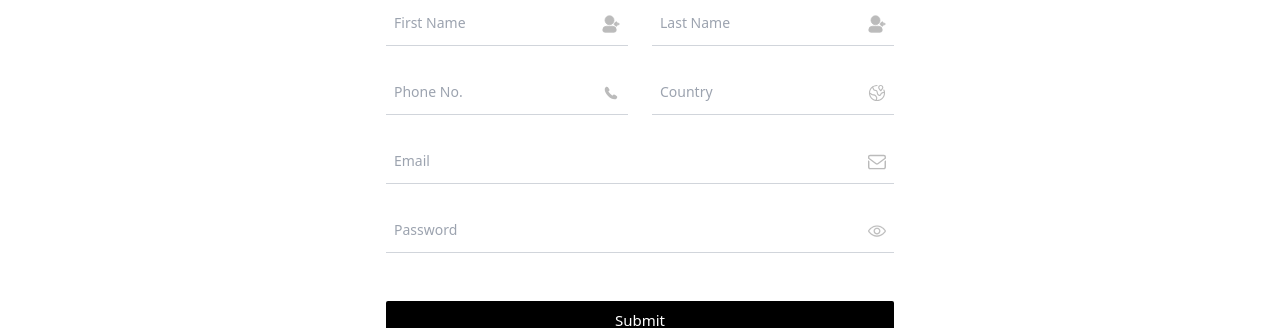
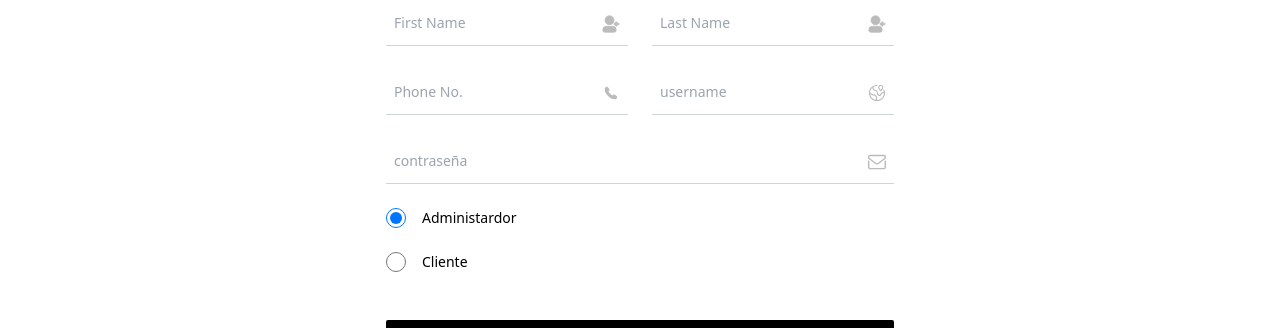
Before and after one commit to Alans369/fronted, a React (Vite) app in the folder noticiasApp/: page /register in a window 1280 px wide. Shown: the part 235-563 px from the top of the page. Built offline with nearby package versions, Linux system fonts and the light colour scheme.

Commit message:
creando formulario para crear cuenta

```diff
--- a/noticiasApp/src/Login.tsx
+++ b/noticiasApp/src/Login.tsx
@@ -1,16 +1,19 @@
 import { useState } from "react";
-import { Loginsend } from "./restore/LoginSend";
+import { AuthService } from "./services/Auth";
+
 
 
 
 const Login = () => {
+
+  //const request=new AuthService()
   const [inputs, setInputs] = useState({ login: '', clave: '' })
   console.log('render');
   async function handleSubmit(e: React.FormEvent) {
     e.preventDefault();           // ← SIEMPRE primero
     console.log('enviando datos');
     try {
-      await Loginsend(inputs);    // ← espera para ver logs o errores
+      await AuthService.login(inputs);    // ← espera para ver logs o errores
     } catch (err) {
       console.error('Login falló', err);
     }
--- a/noticiasApp/src/Register.tsx
+++ b/noticiasApp/src/Register.tsx
@@ -1,12 +1,51 @@
+import { useState} from "react"
+import type { Usuario } from "./helper/Types"
+
 export function Register() {
+
+    const data={
+        nombre:'',
+        apellido:'',
+        telefono:'',
+        login:'',
+        clave:'',
+        rolId:1
+    }
+
+
+       const[forData,setForData] = useState<Usuario>(data)
+
+
+       console.log(forData)
+
+        const handleChange = (e:React.ChangeEvent<HTMLInputElement>) => {
+        const name = e.target.name;
+        const value = e.target.value;
+
+        if(name==="rolId"){
+            setForData(values => ({...values, [name]: parseInt(value)}))
+            console.log(forData)
+            return
+        }
+       setForData(values => ({...values, [name]: value}))
+
+
+
+    }
+
+
+
+
     return (
         <div className=" flex p-20">
-
             <form className="max-w-4xl mx-auto p-4">
 
                 <div className="grid sm:grid-cols-2 gap-6">
                     <div className="relative flex items-center">
                         <input type="text" placeholder="First Name"
+                        name="nombre"
+                        value={forData.nombre}
+                        onChange={handleChange}
                             className="px-2 py-3 pr-8 bg-white text-slate-900 w-full text-sm border-b border-gray-300 focus:border-black outline-none" />
                         <svg xmlns="http://www.w3.org/2000/svg" fill="#bbb" stroke="#bbb" className="w-[18px] h-[18px] absolute right-2"
                             viewBox="0 0 24 24">
@@ -19,6 +58,9 @@ export function Register() {
 
                     <div className="relative flex items-center">
                         <input type="text" placeholder="Last Name"
+                        name="apellido"
+                        onChange={handleChange}
+                        value={forData.apellido}
                             className="px-2 py-3 pr-8 bg-white text-slate-900 w-full text-sm border-b border-gray-300 focus:border-black outline-none" />
                         <svg xmlns="http://www.w3.org/2000/svg" fill="#bbb" stroke="#bbb" className="w-[18px] h-[18px] absolute right-2"
                             viewBox="0 0 24 24">
@@ -31,6 +73,9 @@ export function Register() {
 
                     <div className="relative flex items-center">
                         <input type="number" placeholder="Phone No."
+                        name="telefono"
+                        onChange={handleChange}
+                        value={forData.telefono}
                             className="px-2 py-3 pr-8 bg-white text-slate-900 w-full text-sm border-b border-gray-300 focus:border-black outline-none" />
                         <svg fill="#bbb" className="w-[18px] h-[18px] absolute right-2" viewBox="0 0 64 64">
                             <path
@@ -40,7 +85,10 @@ export function Register() {
                     </div>
 
                     <div className="relative flex items-center">
-                        <input type="text" placeholder="Country"
+                        <input type="text" placeholder="username"
+                        name="login"
+                        value={forData.login}
+                        onChange={handleChange}
                             className="px-2 py-3 pr-8 bg-white text-slate-900 w-full text-sm border-b border-gray-300 focus:border-black outline-none" />
                         <svg xmlns="http://www.w3.org/2000/svg" fill="#bbb" className="w-[18px] h-[18px] absolute right-2"
                             viewBox="0 0 24 24">
@@ -57,7 +105,10 @@ export function Register() {
                     </div>
 
                     <div className="relative flex items-center sm:col-span-2">
-                        <input type="email" placeholder="Email"
+                        <input type="text" placeholder="contraseña"
+                        name="clave"
+                        value={forData.clave}
+                        onChange={handleChange}
                             className="px-2 py-3 pr-8 bg-white text-slate-900 w-full text-sm border-b border-gray-300 focus:border-black outline-none" />
                         <svg xmlns="http://www.w3.org/2000/svg" fill="#bbb" stroke="#bbb" className="w-[18px] h-[18px] absolute right-2"
                             viewBox="0 0 682.667 682.667">
@@ -78,14 +129,29 @@ export function Register() {
                     </div>
 
                     <div className="relative flex items-center sm:col-span-2">
-                        <input type="password" placeholder="Password"
-                            className="px-2 py-3 pr-8 bg-white text-slate-900 w-full text-sm border-b border-gray-300 focus:border-black outline-none" />
-                        <svg xmlns="http://www.w3.org/2000/svg" fill="#bbb" stroke="#bbb"
-                            className="w-[18px] h-[18px] absolute right-2 cursor-pointer" viewBox="0 0 128 128">
-                            <path
-                                d="M64 104C22.127 104 1.367 67.496.504 65.943a4 4 0 0 1 0-3.887C1.367 60.504 22.127 24 64 24s62.633 36.504 63.496 38.057a4 4 0 0 1 0 3.887C126.633 67.496 105.873 104 64 104zM8.707 63.994C13.465 71.205 32.146 96 64 96c31.955 0 50.553-24.775 55.293-31.994C114.535 56.795 95.854 32 64 32 32.045 32 13.447 56.775 8.707 63.994zM64 88c-13.234 0-24-10.766-24-24s10.766-24 24-24 24 10.766 24 24-10.766 24-24 24zm0-40c-8.822 0-16 7.178-16 16s7.178 16 16 16 16-7.178 16-16-7.178-16-16-16z"
-                                data-original="#000000"></path>
-                        </svg>
+                        <div className="space-y-6">
+
+                        <div className="flex items-center">
+                            <input type="radio"
+
+                             name="rolId"
+                             value="1"
+                             checked={forData.rolId.toString() === "1"}
+                             onChange={handleChange}
+                             className="w-5 h-5" />
+                            <label className="text-sm text-black ml-4">Administardor</label>
+                        </div>
+
+                        <div className="flex items-center">
+                            <input type="radio"
+                            onChange={handleChange}
+                             name="rolId"
+                             value="2"
+                             checked={forData.rolId.toString() === "2"}  className="w-5 h-5"  />
+                            <label className="text-sm text-black ml-4">Cliente</label>
+                        </div>
+
+                        </div>
                     </div>
                 </div>
 
```
Also changed, not shown: noticiasApp/src/helper/Types.ts (+9 -0 lines).
